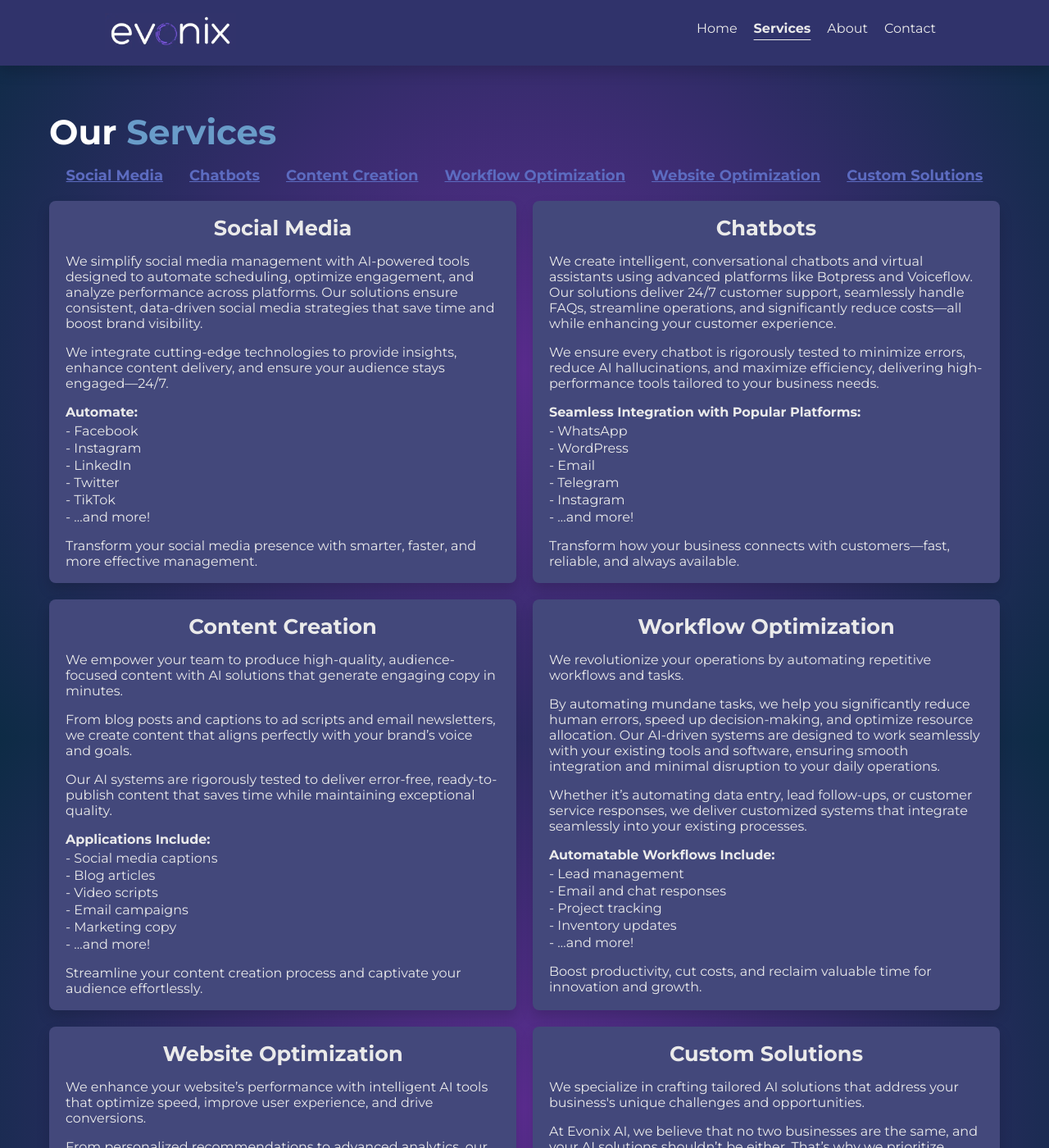
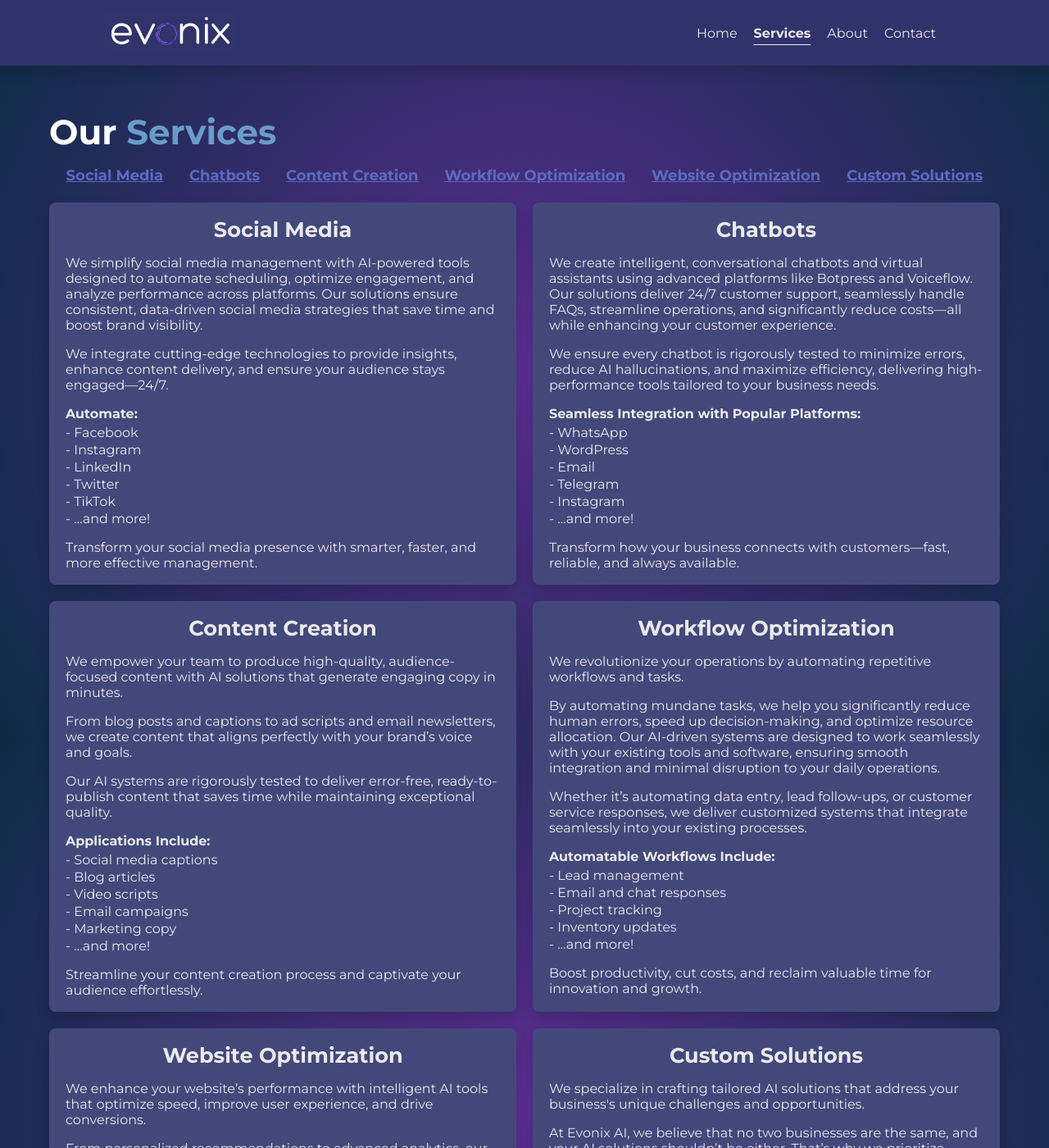
Before and after one commit to EvonixAI/evonixai, a Jekyll site: the page built from services.html, in a window 1280 px wide and 1400 px high. Shown: the whole window at 82% size. Built offline with Jekyll 4.4.1, drawn with Linux system fonts in a browser that asks for light colours.

```diff
--- a/assets/css/services.css
+++ b/assets/css/services.css
@@ -64,7 +64,7 @@
   scroll-margin-top: 100px;
 }
 
-h2 {
+.services h2 {
   font-size: 1.6rem;
   color: var(--text);
   margin-bottom: 15px;
@@ -72,19 +72,19 @@
   text-align: center;
 }
 
-p {
+.services p {
   font-size: 1rem;
   color: var(--text-gray);
   margin-bottom: 2px;
 }
 
-ul {
+.services ul {
   list-style-type: none;
   padding: 0;
   margin-top: 4px;
 }
 
-ul li {
+.services ul li {
   margin-bottom: 2px;
   font-size: 1rem;
   color: var(--text-gray);
@@ -106,29 +106,29 @@
     grid-template-columns: 1fr;
   }
 
-  h2 {
+  .services h2 {
     font-size: 1.4rem;
   }
 
-  p {
+  .services p {
     font-size: 0.95rem;
   }
 }
 
 @media screen and (max-width: 390px) {
-  h1 {
+  .services h1 {
     text-align: center;
   }
 }
 
 @media screen and (max-width: 390px) {
-  h1 {
+  .services h1 {
     font-size: 34px;
   }
   .service {
     padding: 10px 14px;
   }
-  h2 {
+  .services h2 {
     margin-bottom: 0;
   }
 }
```
